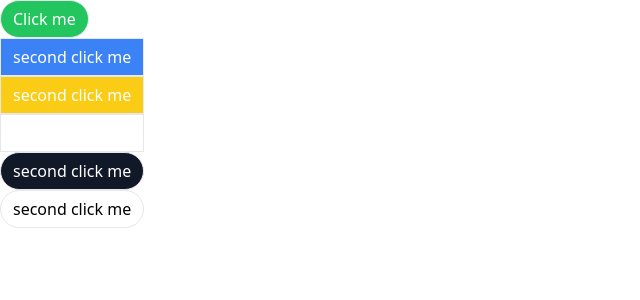
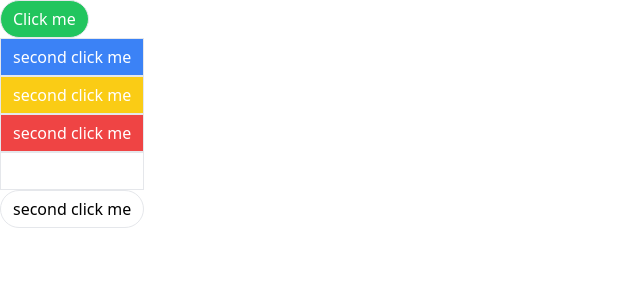
Before and after one commit to Alzubair98/comps, a React (Vite) app: page / in a window 1280 px wide. Shown: the top 300 px of the page, without its empty margins (0-640 px from the left). Built offline with nearby package versions, Linux system fonts and the light colour scheme.

Commit message:
edit classes

```diff
--- a/src/App.jsx
+++ b/src/App.jsx
@@ -15,12 +15,10 @@ function App() {
         <Button warning>second click me</Button>
       </div>
       <div>
-        <Button danger outline>
-          second click me
-        </Button>
+        <Button danger>second click me</Button>
       </div>
       <div>
-        <Button secondary rounded>
+        <Button outline primary>
           second click me
         </Button>
       </div>
--- a/src/component/Button.jsx
+++ b/src/component/Button.jsx
@@ -22,10 +22,10 @@ const Button = ({
     // outline
     "bg-white": outline,
     "text-blue-500": outline && primary,
-    "text-red-500": outline && danger,
-    "text-gray-900": outline && secondary,
+    "text-gray-90": outline && secondary,
     "text-green-500": outline && success,
     "text-yellow-400": outline && warning,
+    "text-red-500": outline && danger,
   });
 
   return <button className={classes}>{children}</button>;
```
